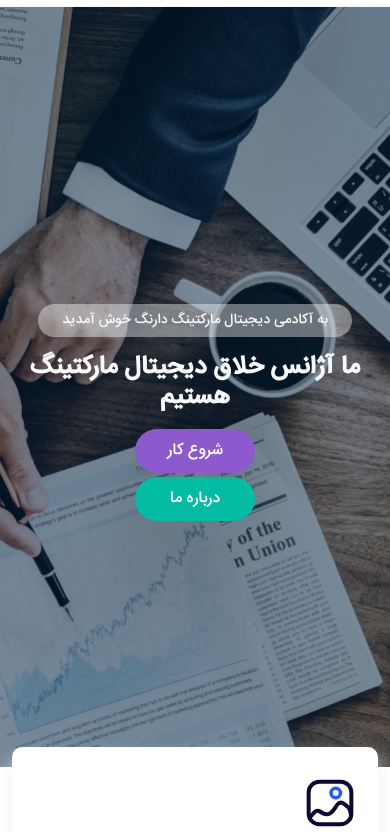
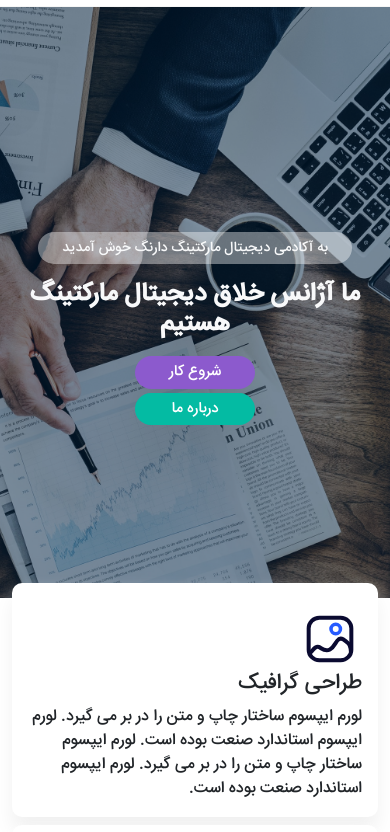
Before and after one commit to darang-elaheh/corporate-website, a website: page index.html in a window 390 px wide. Shown: the part 251-1083 px from the top of the page. Drawn offline with nearby package versions, Linux system fonts and the light colour scheme.

Commit message:
Small fixes in slider

```diff
--- a/css/style.css
+++ b/css/style.css
@@ -56,15 +56,20 @@
 
 .swiper {
   width: 100%;
-  height: 90vh!important;
+  height: 70vh!important;
 }
 
 .box{
     position: relative;
-    top: -20px!important;}
+    top: -15px!important;}
 
 .swiper-button-prev,.swiper-button-next{
    display: none!important;
+}
+
+.btn-success,.btn-danger{
+      padding: 5px!important;
+      font-size: 15px;
 }
 }
 
@@ -224,7 +229,7 @@ ul{
     box-shadow: 0 15px 20px 0 #f1f1f1;
     border-radius: 10px;
     transition: all 0.5s;
-    z-index: 999;
+    z-index: 2;
 }
 
 
```
